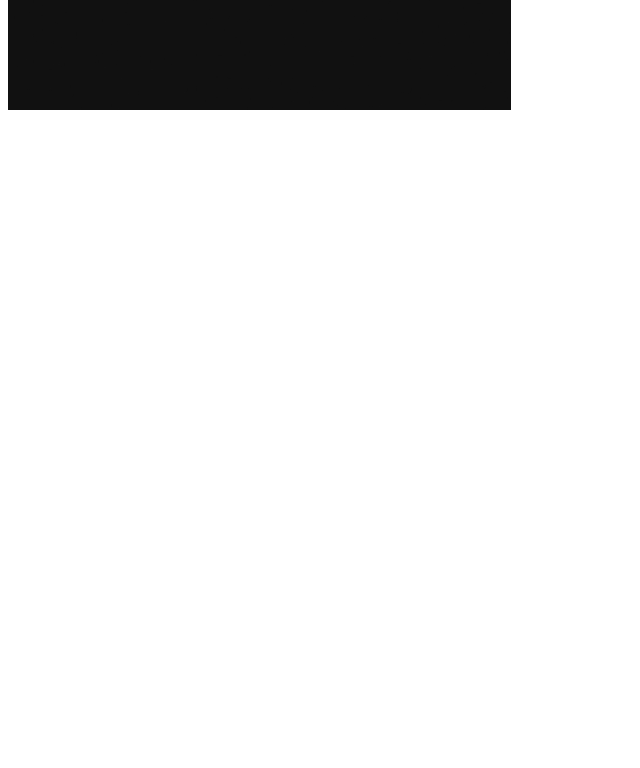
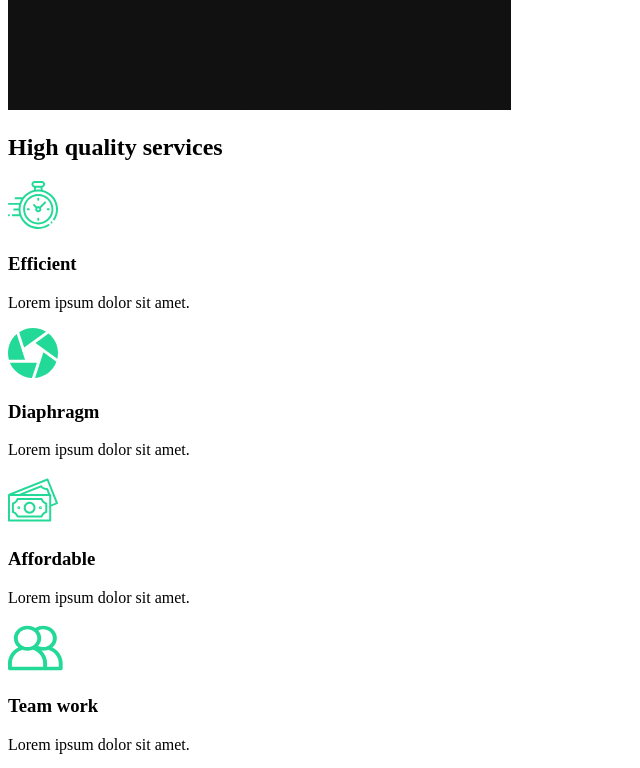
Before and after one commit to rotemyagel/react-capture, a React (Create React App) app: page / in a window 1280 px wide. Shown: the part 860-1628 px from the top of the page, without its empty margins (0-640 px from the left). Before the commit the page ends 982 px from the top, so only its background shows below. Built offline with nearby package versions, Linux system fonts and the light colour scheme.

Commit message:
services section

```diff
--- /dev/null
+++ b/src/components/ServicesSection.js
@@ -0,0 +1,51 @@
+import React from 'react'
+import clock from '../img/clock.svg'
+import diaphragm from '../img/diaphragm.svg'
+import money from '../img/money.svg'
+import teamwork from '../img/teamwork.svg'
+import home2 from '../img/home2.png'
+
+const ServicesSection = () => {
+    return (
+        <div className="services">
+            <div className="description">
+                <h2>High <span>quality</span> services</h2>
+                <div className="cards">
+                    <div className="card">
+                        <div className="icon">
+                            <img src={clock} alt=""/>
+                            <h3>Efficient</h3>
+                            <p>Lorem ipsum dolor sit amet.</p>
+                        </div>
+                    </div>
+                    <div className="card">
+                        <div className="icon">
+                            <img src={diaphragm} alt=""/>
+                            <h3>Diaphragm</h3>
+                            <p>Lorem ipsum dolor sit amet.</p>
+                        </div>
+                    </div>
+                    <div className="card">
+                        <div className="icon">
+                            <img src={money} alt=""/>
+                            <h3>Affordable</h3>
+                            <p>Lorem ipsum dolor sit amet.</p>
+                        </div>
+                    </div>
+                    <div className="card">
+                        <div className="icon">
+                            <img src={teamwork} alt=""/>
+                            <h3>Team work</h3>
+                            <p>Lorem ipsum dolor sit amet.</p>
+                        </div>
+                    </div>
+                </div>
+            </div>
+                <div className="image">
+                    <img src={home2} alt=""/>
+                </div>
+        </div>
+    )
+}
+
+export default ServicesSection
--- a/src/pages/AboutUs.js
+++ b/src/pages/AboutUs.js
@@ -1,10 +1,12 @@
 import React from 'react'
 import AboutSection from '../components/AboutSection'
+import ServicesSection from '../components/ServicesSection'
 
 const AboutUs = () => {
     return (
         <>
             <AboutSection/>
+            <ServicesSection/>
         </>
     )
 }
```
Also changed, not shown: 1 other file (tests, documents, lock files or other folders).
